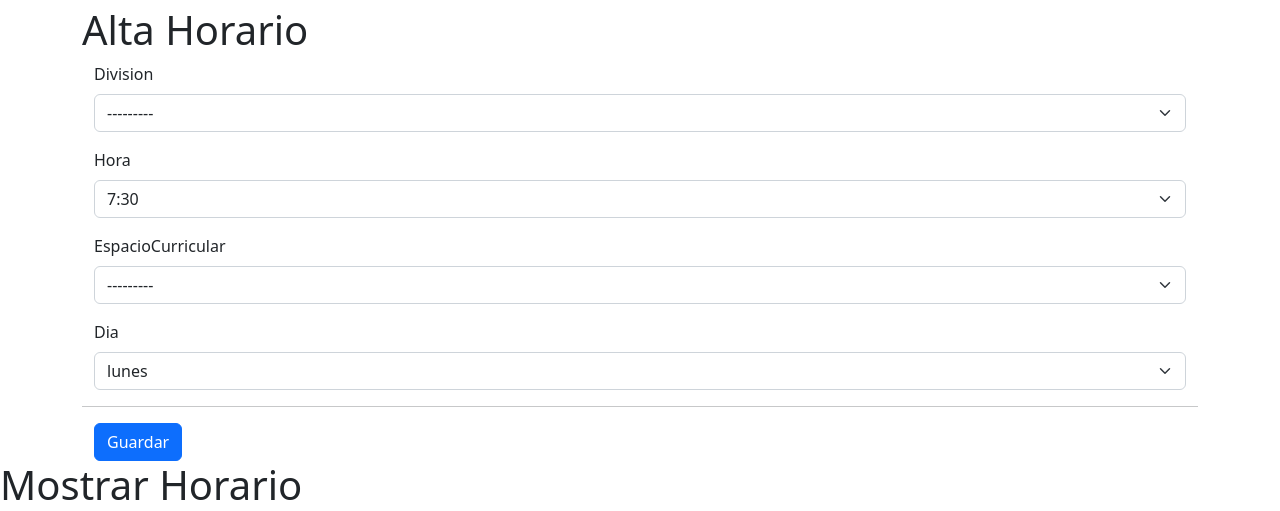
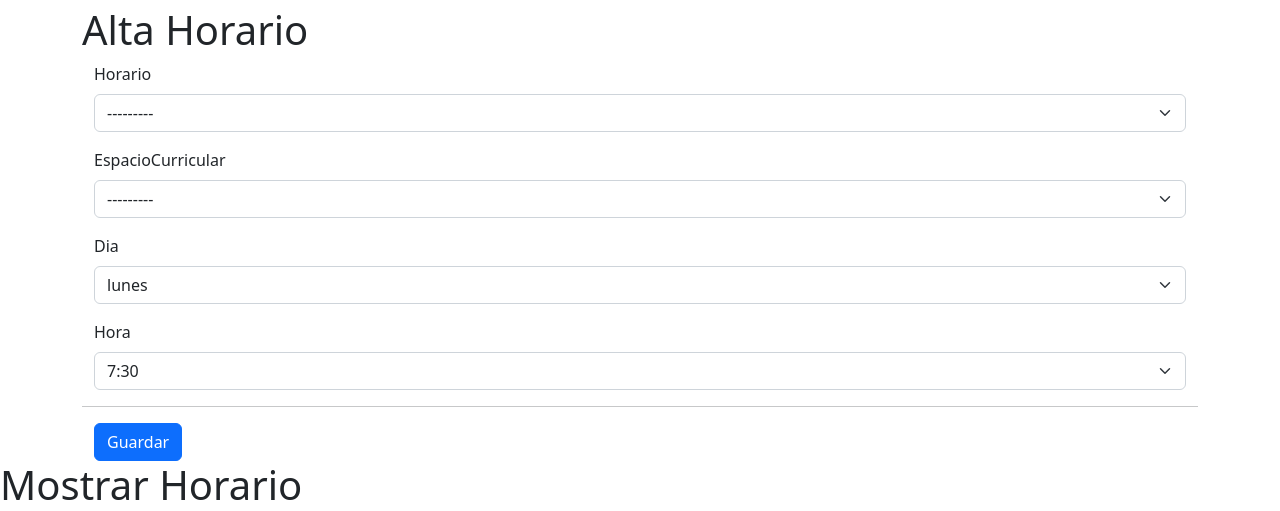
Before and after one commit to jntorres2014/proyecto_sge, a Django app: page /Clases/altaHorario in a window 1280 px wide. Shown: the part 122-633 px from the top of the page. Run offline with Django 4.2, Linux system fonts and the light colour scheme; a user stored in the database is signed in; data comes from the database, SQL or seed files in the repository; some libraries are stand-ins or nearby versions.

Commit message:
Alta Horarios

```diff
--- a/Clases/forms.py
+++ b/Clases/forms.py
@@ -1,5 +1,5 @@
 from django import forms
-from Core.models import Calificacion, Horario
+from Core.models import Calificacion, Detalle_Horario, Horario
 from Clases.models import Inasistencias
 
 
@@ -22,7 +22,6 @@ class InasistenciasForm(forms.ModelForm):
     class Meta:
         model= Inasistencias
         fields={
-
             'estudiante',
             'dia',
             'falta',
@@ -30,28 +29,21 @@ class InasistenciasForm(forms.ModelForm):
 
         }
 
-class HorarioForm(forms.ModelForm):
+class Detalle_HorarioForm(forms.ModelForm):
     class Meta:
-        model= Horario
-        fields={
-            'espacioCurricular',
-            'division',
-            'hora',
-            'dia',
-
-        }
+        model= Detalle_Horario
+        fields='__all__'
         widgets = {
-            'division': forms.Select(attrs={'class': 'input-group con-mv-4'}),
+            'horario': forms.Select(attrs={'class': 'input-group con-mv-4', 'id':'id_division','onchange':'cargarDatosHorario()'}),
             'hora': forms.Select(attrs={'class': 'input-group con-mv-4'}),
             'dia': forms.TextInput(attrs={'class': 'input-group mb-3'}),
-
         }
 
     def __init__(self, *args, **kwargs):
-        super(HorarioForm, self).__init__(*args, **kwargs)
+        super(Detalle_HorarioForm, self).__init__(*args, **kwargs)
 
-        # Personaliza el widget para el campo 'dia'
+        # # Personaliza el widget para el campo 'dia'
         self.fields['dia'].widget = forms.Select(choices=Horario.CHOICES_DIA)
 
-        # Personaliza el widget para el campo 'hora'
+        # # Personaliza el widget para el campo 'hora'
         self.fields['hora'].widget = forms.Select(choices=Horario.CHOICES_HORA)
--- a/Clases/templates/Division/crearHorarioDivision.html
+++ b/Clases/templates/Division/crearHorarioDivision.html
@@ -63,4 +63,32 @@
     </table>
 
 </body>
+
+<script src="https://code.jquery.com/jquery-3.6.4.min.js"></script>
+
+<script>
+    function cargarDatosHorario() {
+        var division_id = $('#id_division').val();
+        console.log(division_id);
+    }
+    </script>
+<script>
+    function cargarDatosHorario() {
+        var division_id = $('#id_division').val();
+        console.log(division_id);
+        // Realizar la solicitud AJAX para ob  tener datos del horario
+        $.ajax({
+                type: 'GET',
+                url: $(this).data('url'),  // Obtén la URL relativa desde el atributo data-url
+                data: {
+                    division_id: division_id,
+                },
+                dataType: 'json',
+                success: function (data) {
+                    console.log("Llego volvio")
+                    console.log(data.datos_horario);
+                }
+            });
+    }
+</script>
 {% endblock %}
--- a/Clases/urls.py
+++ b/Clases/urls.py
@@ -3,7 +3,6 @@ from . import views
 
 app_name = "Clases"
 urlpatterns  = [
-
     re_path(r'^altaCalificacion$', views.calificacion_view),
     re_path(r'^verCalificacion$', views.calificacion_list.as_view(), name='verCalificacion'),
     re_path(r'^modificarCalificacion/(?P<id_calificacion>\d+)/$', views.calificacion_edit, name='modificarCalificacion'),
@@ -17,7 +16,7 @@ urlpatterns  = [
     re_path(r'^cargarInasistencia/(?P<idAnio>\d+)/$', views.registrarInasistencia, name= 'registrarInasistencia'),
     re_path(r'^asignar_alumno_a_aula/$', views.asignar_alumno_a_aula, name= 'asignar_alumno_a_aula'),
 
-    #path('cargar-inasistencia/<int:anio>/', views.registrarInasistencia, name='registrarInasistencia'),
+    path('obtenerHorarios/', views.obtenerHorarios, name='obtenerHorarios'),
     path('crear_horario/', views.crear_horario, name='crear_horario'),
     path('obtener_aulas/', views.obtener_aulas, name='obtener_aulas'),
     path('obtener_alumnos/', views.obtener_alumnos, name='obtener_alumnos'),
--- a/Clases/views.py
+++ b/Clases/views.py
@@ -1,10 +1,10 @@
 import json
 from django.http import JsonResponse
-from django.shortcuts import HttpResponseRedirect
+from django.shortcuts import HttpResponseRedirect, get_object_or_404
 from django.contrib.auth.decorators import login_required
 from django.views.generic import ListView
-from Clases.forms import CalificacionForm, InasistenciasForm, Inasistencias, HorarioForm
-from Core.models import Aula, Calificacion, Ciclo, Horario, inscripcionEstudianteCiclo,Division
+from Clases.forms import CalificacionForm, Detalle_HorarioForm, InasistenciasForm, Inasistencias
+from Core.models import Aula, Calificacion, Ciclo, Detalle_Horario, Horario, inscripcionEstudianteCiclo,Division
 from django.shortcuts import render, redirect
 
 # Create your views here.
@@ -73,7 +73,7 @@ class inasistencia_list(ListView):
 def crear_horario(request):
     print("*******entre aca**** ")
     if request.method == "POST":
-        form = HorarioForm(request.POST)
+        form = Detalle_HorarioForm(request.POST)
         if form.is_valid():
             form.save()
 
@@ -83,8 +83,12 @@ def crear_horario(request):
 
         # Redirecciona a una página de éxito o a donde lo necesites
         return redirect("/Clases/altaHorario")
-    horarios = Horario.objects.filter(division= 1)
-    form = HorarioForm()
+    if request.method =='GET':
+        data = request.GET.get('division_id')
+        print("aca vamoooooos",data)
+    horarios = Detalle_Horario.objects.filter(horario = Horario.objects.get(id=1))
+    print("aca estoy",horarios)
+    form = Detalle_HorarioForm()
     dias = [tupla[0] for tupla in Horario.CHOICES_DIA]
     modulos = [tupla[0] for tupla in Horario.CHOICES_HORA]
     print(dias,modulos)
@@ -149,3 +153,17 @@ def actualizar_relacion(request):
         return JsonResponse({'success': True, 'message': mensaje_exito})
     else:
         return JsonResponse({'success': False})
+
+
+def obtenerHorarios(request):
+    print("entre")
+    # data = json.loads(request.body.decode('utf-8'))
+    # print(data)
+    # horario_id = data.get('division_id')
+    # print(horario_id)
+    #horario = get_object_or_404(Horario, id=horario_id)
+    detalles = Detalle_Horario.objects.all()
+    print(detalles)
+    detalles_json = [{'dia': detalle.dia, 'hora': detalle.hora, 'espacioCurricular': detalle.espacioCurricular.nombre} for detalle in detalles]
+
+    return JsonResponse({'detalles': detalles_json})
--- a/Core/models.py
+++ b/Core/models.py
@@ -432,6 +432,7 @@ class Ciclo (models.Model):
                                              codigo='A',
                                              descripcion="{} {}".format(a, 'Division A'),
                                              anio=a)
+            division.crear_Horario_Division()
         return division
     @classmethod
     def actualizar_actual(cls):
@@ -456,6 +457,7 @@ class Ciclo (models.Model):
                                              codigo=Division.PRIMERA,
                                              descripcion="{} {}".format(a, Division.PRIMERA),
                                              anio=a)
+            division.crear_Horario_Division(division)
         return division
 @receiver(post_save, sender=Ciclo)
 def ajustarCicloactual(sender, instance, **kwargs):
@@ -500,6 +502,9 @@ class Division(models.Model):
 
         self.codigo= Division.objects.filter().count
 
+    def crear_Horario_Division(self):
+        print("entre a crear horario divisioon")
+        Horario.objects.create(division= self)
 
     def agregar_materia(self, materia, dia, hora, modulos):
         return Horario.objects.create(division=self,
@@ -546,16 +551,16 @@ class Horario(models.Model):
         (MODOCHO, '11:00'))
 
     class Meta:
-        unique_together = (('dia','hora','division', 'espacioCurricular'),)
+        unique_together = (('division'),)
 
     division = models.ForeignKey(Division, on_delete=models.CASCADE, related_name='horarios')
 
-    espacioCurricular = models.ForeignKey(EspacioCurricular, on_delete=models.CASCADE, related_name='horarios')
+    #espacioCurricular = models.ForeignKey(EspacioCurricular, on_delete=models.CASCADE, related_name='horarios')
 
     #dia = MultiSelectField(unique=True, null= False)
-    dia= models.CharField(max_length=10)
+    #dia= models.CharField(max_length=10)
     #hora = MultiSelectField(unique=True, null= False)
-    hora = models.CharField(max_length=10)
+    #hora = models.CharField(max_length=10)
     cantidad_modulo = models.PositiveSmallIntegerField(null=False, blank=False, default=1)
 
     docente = models.ForeignKey(
@@ -577,6 +582,20 @@ class Horario(models.Model):
             cant = cant -1
             Horario.objects.create(division=self.division, espacioCurricular=self.espacioCurricular,cantidad_modulo= cant[1], dia= self.dia,hora= self.hora+i)
             i=i+1
+    def __str__(self):
+        return "{0}, ".format(self.division)
+
+
+class Detalle_Horario(models.Model):
+    horario= models.ForeignKey(Horario,on_delete = models.CASCADE)
+    espacioCurricular = models.ForeignKey(EspacioCurricular, on_delete=models.CASCADE, related_name='horarios')
+    dia= models.CharField(max_length=10)
+    #hora = MultiSelectField(unique=True, null= False)
+    hora = models.CharField(max_length=10)
+
+
+    def __str__(self):
+        return "{0}".format(self.horario.division)
 
 
 class inscripcionEstudianteCiclo(models.Model):
```
Also changed, not shown: Clases/migrations/0001_initial.py, Core/migrations/0001_initial.py, Core/migrations/0002_detalle_horario_horario.py (added), principal/migrations/0001_initial.py, sge.db.
